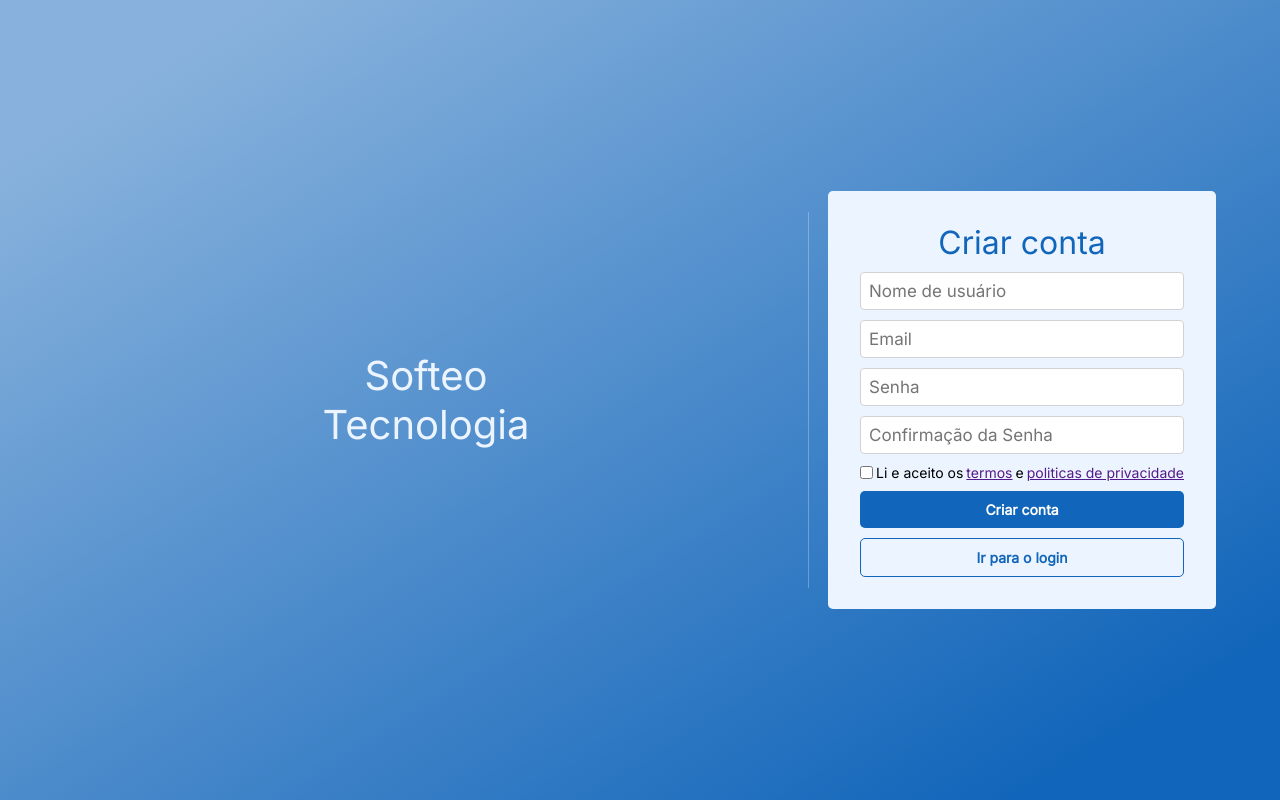
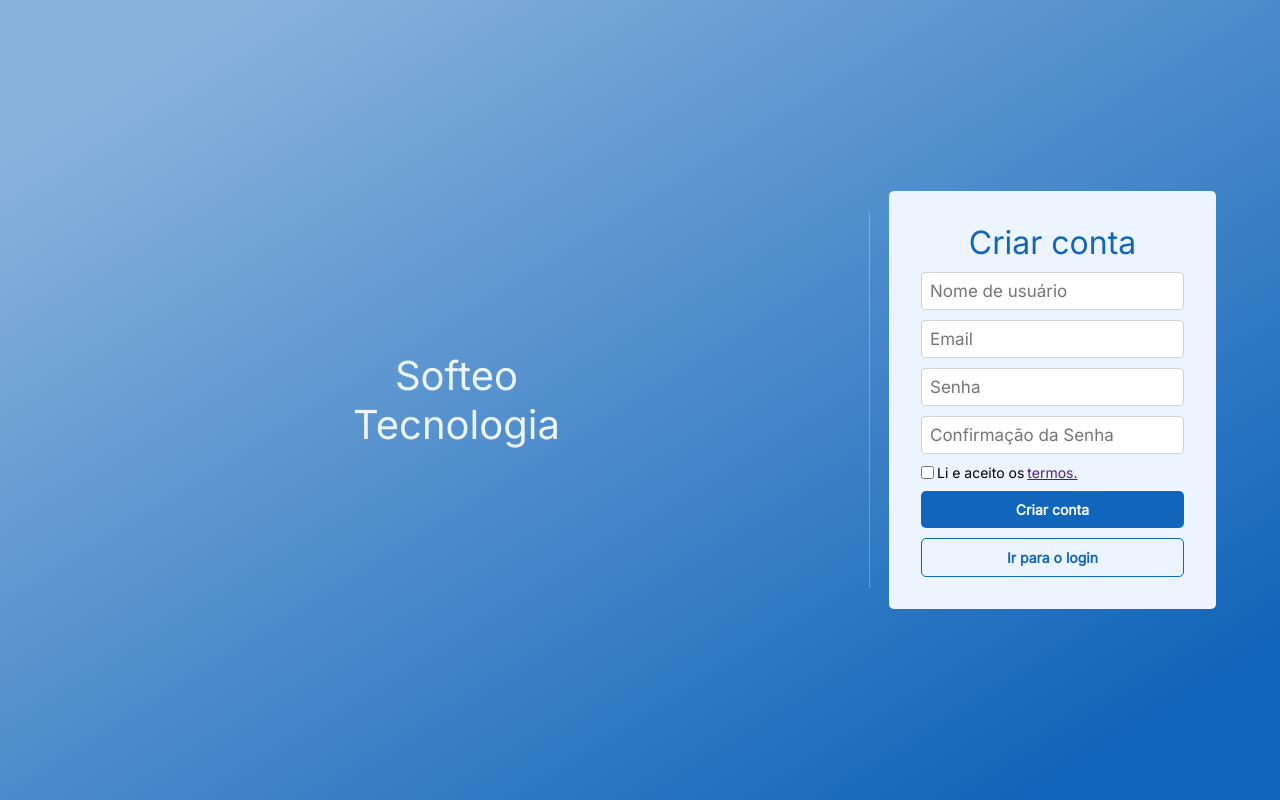
Before and after one commit to brenodanyel/agenda-online-frontend, a React (Vite) app: page /register in a window 1280 px wide. Built offline with nearby package versions, Linux system fonts and the light colour scheme.

Commit message:
remove typos

```diff
--- a/src/pages/login/login_form/index.tsx
+++ b/src/pages/login/login_form/index.tsx
@@ -49,7 +49,7 @@
           text="Criar Conta"
           variant="outlined"
         />
-      </Link >
+      </Link>
     </div>
   );
 }
--- a/src/pages/register/register_form/index.tsx
+++ b/src/pages/register/register_form/index.tsx
@@ -54,11 +54,7 @@
       >
         Li e aceito os
         {' '}
-        <a className={style.link} href="">termos</a>
-        {' '}
-        e
-        {' '}
-        <a className={style.link} href="">politicas de privacidade</a>
+        <a className={style.link} href="">termos.</a>
       </Checkbox>
       <Button
         onClick={onClickRegister}
```
